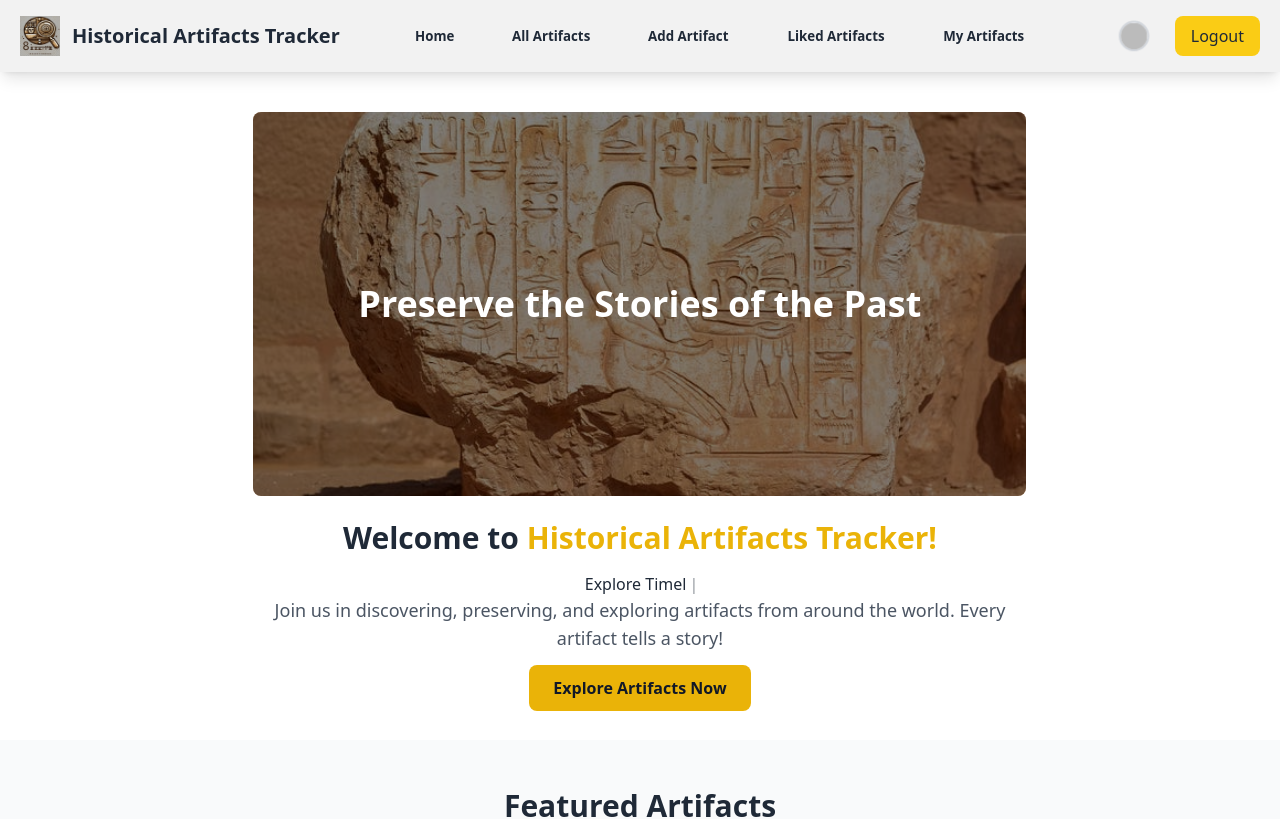
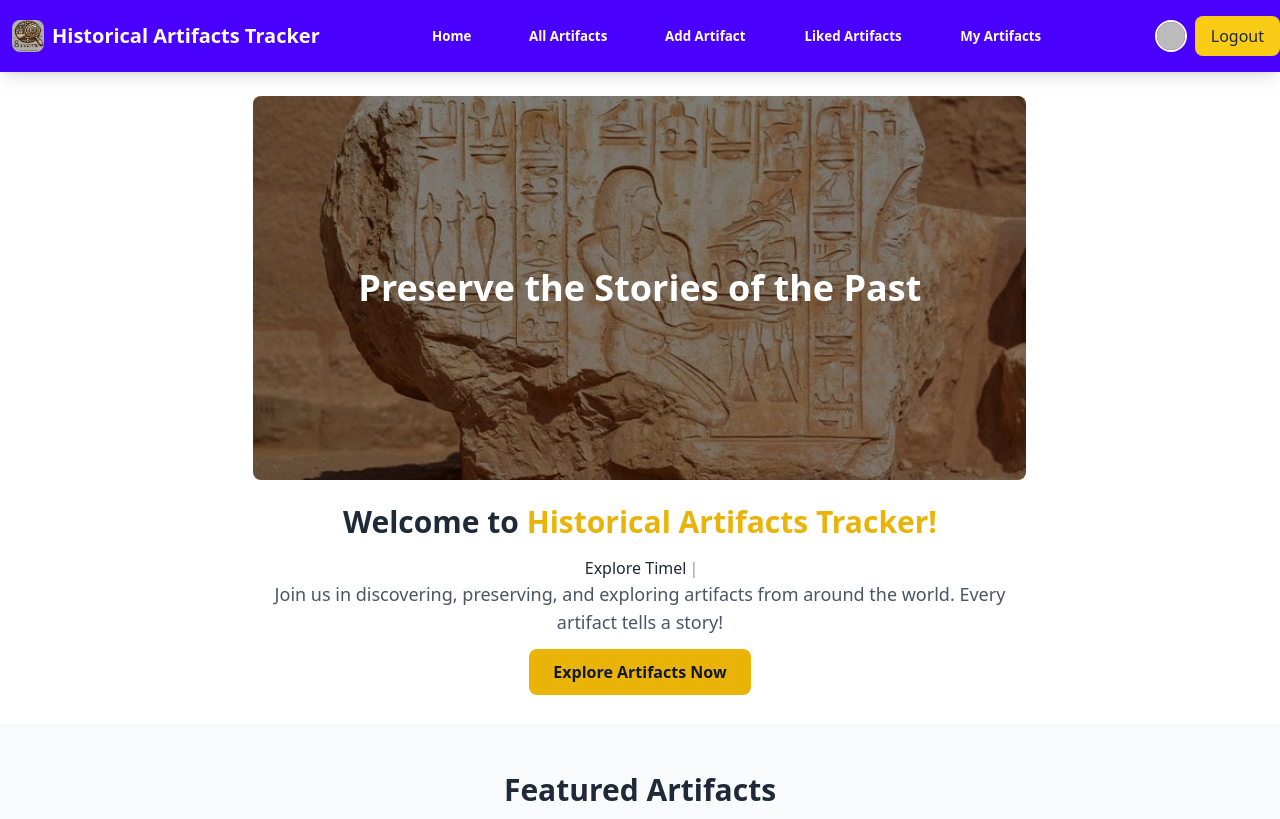
Before and after one commit to imtiazahmadtanvir/Historical-Artifacts-Tracker-Web, a React (Vite) app: page / in a window 1280 px wide. Shown: the top 819 px of the page. Built offline with nearby package versions, Linux system fonts and the light colour scheme; no server answers; sample sign-in values are in the browser's storage.

Commit message:
solving navbar problem

```diff
--- a/src/DisplayLayout/HomeLayout.jsx
+++ b/src/DisplayLayout/HomeLayout.jsx
@@ -9,10 +9,11 @@ import YourRoleInPreservingHistory from "../components/YourRoleInPreservingHisto
 const HomeLayout = () => {
   return (
     <div className="flex flex-col min-h-screen bg-white">
-      <header>
+      <header className="mt-14">
         <Navbar />
-        <Banner></Banner>
       </header>
+      <Banner></Banner>
+
       <FeaturedArtifacts></FeaturedArtifacts>
        <WhyPreservingHistory></WhyPreservingHistory>
        <YourRoleInPreservingHistory></YourRoleInPreservingHistory>
--- a/src/components/Banner.jsx
+++ b/src/components/Banner.jsx
@@ -1,5 +1,5 @@
 import { Link } from "react-router-dom";
-import bg1 from "../assets/bg3.jpeg";
+import bg1 from "../assets/bg3.png";
 import bg2 from "../assets/bg2.jpg";
 import bg3 from "../assets/bg4.jpg";
 import { Swiper, SwiperSlide } from "swiper/react";
--- a/src/components/Navbar.jsx
+++ b/src/components/Navbar.jsx
@@ -1,7 +1,7 @@
 import { Link } from "react-router-dom";
 import { useContext, useState } from "react";
-import logo from "../assets/logo.jpg"; // Replace with your actual logo path
-import defaultPic from "../assets/defulteimage.png"; // Default image for user avatar
+import logo from "../assets/logo.jpg"; // Update with actual logo path
+import defaultPic from "../assets/defulteimage.png"; // Default user avatar
 import { AuthContext } from "../provider/AuthProvider";
 
 const Navbar = () => {
@@ -9,154 +9,119 @@ const Navbar = () => {
   const { user, logOut } = useContext(AuthContext);
 
   return (
-    <div className="flex items-center justify-between bg-base-200 dark:bg-gray-900 shadow-lg px-5 py-3 text-gray-800 dark:text-gray-200">
+    <nav className="fixed top-0 left-0 w-full bg-primary dark:bg-gray-900 shadow-lg z-50">
+      <div className="container mx-auto   py-3 flex justify-between items-center">
         {/* Logo and Title */}
-      <div className="flex items-center">
-        <img src={logo} alt="Historical Artifacts Tracker Logo" className="w-10 h-10 mr-3" />
-        <Link to="/" className="text-xl font-bold text-gray-800 dark:text-gray-100">
+        <div className="flex items-center ml-3">
+          <img src={logo} alt="Logo" className="w-8 h-8 mr-2 rounded-lg" />
+          <Link to="/" className="text-xl font-bold text-white">
             Historical Artifacts Tracker
           </Link>
         </div>
 
         {/* Navigation Links (Large Devices) */}
         <div className="hidden lg:flex gap-5">
-        <Link to="/" className="btn btn-ghost hover:bg-gray-300 dark:hover:bg-gray-700">
+          <Link to="/" className="btn btn-ghost text-white hover:bg-gray-300 dark:hover:bg-gray-700">
             Home
           </Link>
-        <Link to="/all-artifacts" className="btn btn-ghost hover:bg-gray-300 dark:hover:bg-gray-700">
+          <Link to="/all-artifacts" className="btn btn-ghost text-white hover:bg-gray-300 dark:hover:bg-gray-700">
             All Artifacts
           </Link>
-        <Link to="/add-artifacts" className="btn btn-ghost hover:bg-gray-300 dark:hover:bg-gray-700">
+          {user && (
+            <>
+              <Link to="/add-artifacts" className="btn btn-ghost text-white hover:bg-gray-300 dark:hover:bg-gray-700">
                 Add Artifact
               </Link>
-        <Link to="/liked-artifacts" className="btn btn-ghost hover:bg-gray-300 dark:hover:bg-gray-700">
+              <Link to="/liked-artifacts" className="btn btn-ghost text-white hover:bg-gray-300 dark:hover:bg-gray-700">
                 Liked Artifacts
               </Link>
-        <Link to="/my-artifacts" className="btn btn-ghost hover:bg-gray-300 dark:hover:bg-gray-700">
+              <Link to="/my-artifacts" className="btn btn-ghost text-white hover:bg-gray-300 dark:hover:bg-gray-700">
                 My Artifacts
               </Link>
+            </>
+          )}
         </div>
 
-      {/* User Profile or Login/Register (Large Devices) */}
+        {/* User Profile or Login/Register */}
         <div className="hidden lg:flex items-center gap-3">
           {user ? (
             <div className="flex items-center gap-2">
-            <Link
-              to="/profile"
-              className="btn btn-ghost hover:bg-gray-300 dark:hover:bg-gray-700"
-            >
+              <Link to="/profile">
                 <img
                   src={user?.photoURL || defaultPic}
-                alt={user?.name || "User"}
-                className="w-8 h-8 rounded-full border-2 border-gray-300"
+                  alt="User"
+                  className="w-8 h-8 rounded-full border-2 border-white"
                 />
               </Link>
               <button
                 onClick={logOut}
-              className="bg-yellow-400 dark:bg-yellow-500 px-4 py-2 rounded-lg text-gray-800 dark:text-gray-900 hover:bg-yellow-500 dark:hover:bg-yellow-600 transition"
+                className="bg-yellow-400 px-4 py-2 rounded-lg text-gray-800 hover:bg-yellow-500 transition"
               >
                 Logout
               </button>
             </div>
           ) : (
             <>
-            <Link
-              to="/auth/login"
-              className="bg-yellow-400 dark:bg-yellow-500 px-4 py-2 rounded-lg text-gray-800 dark:text-gray-900 hover:bg-yellow-500 dark:hover:bg-yellow-600 transition"
-            >
+              <Link to="/auth/login" className="bg-yellow-400 px-4 py-2 rounded-lg text-gray-800 hover:bg-yellow-500 transition">
                 Login
               </Link>
-            <Link
-              to="/auth/register"
-              className="bg-yellow-400 dark:bg-yellow-500 px-4 py-2 rounded-lg text-gray-800 dark:text-gray-900 hover:bg-yellow-500 dark:hover:bg-yellow-600 transition"
-            >
+              <Link to="/auth/register" className="bg-yellow-400 px-4 py-2 rounded-lg text-gray-800 hover:bg-yellow-500 transition">
                 Register
               </Link>
             </>
           )}
         </div>
 
-      {/* Hamburger Menu for Medium/Small Devices */}
-      <div className="lg:hidden flex items-center">
+        {/* Mobile Menu Button */}
         <button
           onClick={() => setIsMenuOpen(!isMenuOpen)}
-          className="btn btn-ghost"
+          className="lg:hidden btn btn-ghost text-white"
           aria-label="Toggle Menu"
         >
-          <svg
-            xmlns="http://www.w3.org/2000/svg"
-            fill="none"
-            viewBox="0 0 24 24"
-            strokeWidth={1.5}
-            stroke="currentColor"
-            className="w-6 h-6"
-          >
-            <path strokeLinecap="round" strokeLinejoin="round" d="M3.75 7.5h16.5m-16.5 4.5h16.5m-16.5 4.5h16.5" />
+          <svg className="w-6 h-6" fill="none" viewBox="0 0 24 24" stroke="currentColor">
+            <path strokeLinecap="round" strokeLinejoin="round" strokeWidth={2} d="M4 6h16M4 12h16m-7 6h7" />
           </svg>
         </button>
       </div>
 
-      {/* Mobile Menu Dropdown */}
+      {/* Mobile Dropdown Menu */}
       {isMenuOpen && (
-        <div className="absolute top-[4rem] right-0 bg-base-100 dark:bg-gray-800 shadow-lg z-50">
+  <div className="absolute top-[4.5rem] right-0 left-auto w-40 bg-primary dark:bg-gray-800 shadow-lg z-50 lg:hidden">
     <div className="flex flex-col items-start gap-2 p-4">
-            <Link
-              to="/"
-              className="btn btn-ghost w-full text-left hover:bg-gray-300 dark:hover:bg-gray-700"
-            >
+      <Link to="/" className="btn btn-ghost w-full text-left text-white hover:bg-gray-300 dark:hover:bg-gray-700">
         Home
       </Link>
-            <Link
-              to="/all-artifacts"
-              className="btn btn-ghost w-full text-left hover:bg-gray-300 dark:hover:bg-gray-700"
-            >
+      <Link to="/all-artifacts" className="btn btn-ghost w-full text-left text-white hover:bg-gray-300 dark:hover:bg-gray-700">
         All Artifacts
       </Link>
-            <Link
-              to="/add-artifacts"
-              className="btn btn-ghost w-full text-left hover:bg-gray-300 dark:hover:bg-gray-700"
-            >
+      {user && (
+        <>
+          <Link to="/add-artifacts" className="btn btn-ghost w-full text-left text-white hover:bg-gray-300 dark:hover:bg-gray-700">
             Add Artifact
           </Link>
-            <Link
-              to="/liked-artifacts"
-              className="btn btn-ghost w-full text-left hover:bg-gray-300 dark:hover:bg-gray-700"
-            >
+          <Link to="/liked-artifacts" className="btn btn-ghost w-full text-left text-white hover:bg-gray-300 dark:hover:bg-gray-700">
             Liked Artifacts
           </Link>
-            <Link
-              to="/my-artifacts"
-              className="btn btn-ghost w-full text-left hover:bg-gray-300 dark:hover:bg-gray-700"
-            >
+          <Link to="/my-artifacts" className="btn btn-ghost w-full text-left text-white hover:bg-gray-300 dark:hover:bg-gray-700">
             My Artifacts
           </Link>
-            {user ? (
-              <>
-                <Link
-                  to="/profile"
-                  className="btn btn-ghost w-full text-left hover:bg-gray-300 dark:hover:bg-gray-700"
-                >
+          <Link to="/profile" className="btn btn-ghost w-full text-left text-white hover:bg-gray-300 dark:hover:bg-gray-700">
             Profile
           </Link>
           <button
             onClick={logOut}
-                  className="btn btn-primary w-full text-center bg-yellow-400 dark:bg-yellow-500 hover:bg-yellow-500"
+            className="btn btn-primary w-full bg-yellow-400 hover:bg-yellow-500"
           >
             Logout
           </button>
         </>
-            ) : (
+      )}
+      {!user && (
         <>
-                <Link
-                  to="/auth/login"
-                  className="btn btn-primary w-full text-center bg-yellow-400 hover:bg-yellow-500"
-                >
+          <Link to="/auth/login" className="btn btn-primary w-full bg-yellow-400 hover:bg-yellow-500">
             Login
           </Link>
-                <Link
-                  to="/auth/register"
-                  className="btn btn-primary w-full text-center bg-yellow-400 hover:bg-yellow-500"
-                >
+          <Link to="/auth/register" className="btn btn-primary w-full bg-yellow-400 hover:bg-yellow-500">
             Register
           </Link>
         </>
@@ -164,7 +129,8 @@ const Navbar = () => {
     </div>
   </div>
 )}
-    </div>
+
+    </nav>
   );
 };
 
--- a/src/pages/Errorpage.jsx
+++ b/src/pages/Errorpage.jsx
@@ -1,23 +1,22 @@
 import { Link } from "react-router-dom";
+import { BiErrorCircle } from "react-icons/bi";
 
-const Errorpage = () => {
+const ErrorPage = () => {
   return (
-    <div className="min-h-screen flex flex-col items-center justify-center bg-gray-100 text-center">
+    <div className="min-h-screen flex flex-col items-center justify-center bg-gradient-to-br from-gray-900 to-gray-700 text-center text-white p-6">
       {/* Error Icon */}
-      <div className="text-red-500 text-6xl mb-4">
-        <i className="fas fa-exclamation-triangle"></i>
-      </div>
+      <BiErrorCircle className="text-red-500 text-8xl mb-4 animate-pulse" />
 
       {/* Error Message */}
-      <h1 className="text-4xl font-bold text-gray-800 mb-2">404</h1>
-      <p className="text-lg text-gray-600 mb-6">
-        Oops! The page youre looking for doesnt exist.
+      <h1 className="text-6xl font-bold mb-2">404</h1>
+      <p className="text-lg text-gray-300 mb-6">
+        Oops! The page you’re looking for doesn’t exist.
       </p>
 
       {/* Back to Home Button */}
       <Link
         to="/"
-        className="bg-blue-600 text-white font-semibold px-6 py-3 rounded-lg hover:bg-blue-700 transition"
+        className="btn btn-primary px-6 py-3 text-lg font-semibold shadow-lg hover:scale-105 transition-transform duration-300"
       >
         Go Back Home
       </Link>
@@ -25,4 +24,4 @@ const Errorpage = () => {
   );
 };
 
-export default Errorpage;
+export default ErrorPage;
```
Also changed, not shown: src/assets/.past.jpeg (renamed from src/assets/bg3.jpeg), src/assets/bg3.png (added), src/pages/MyArtifact.jsx (line endings or trailing spaces). Lines whose indentation alone changed are shown as unchanged.
